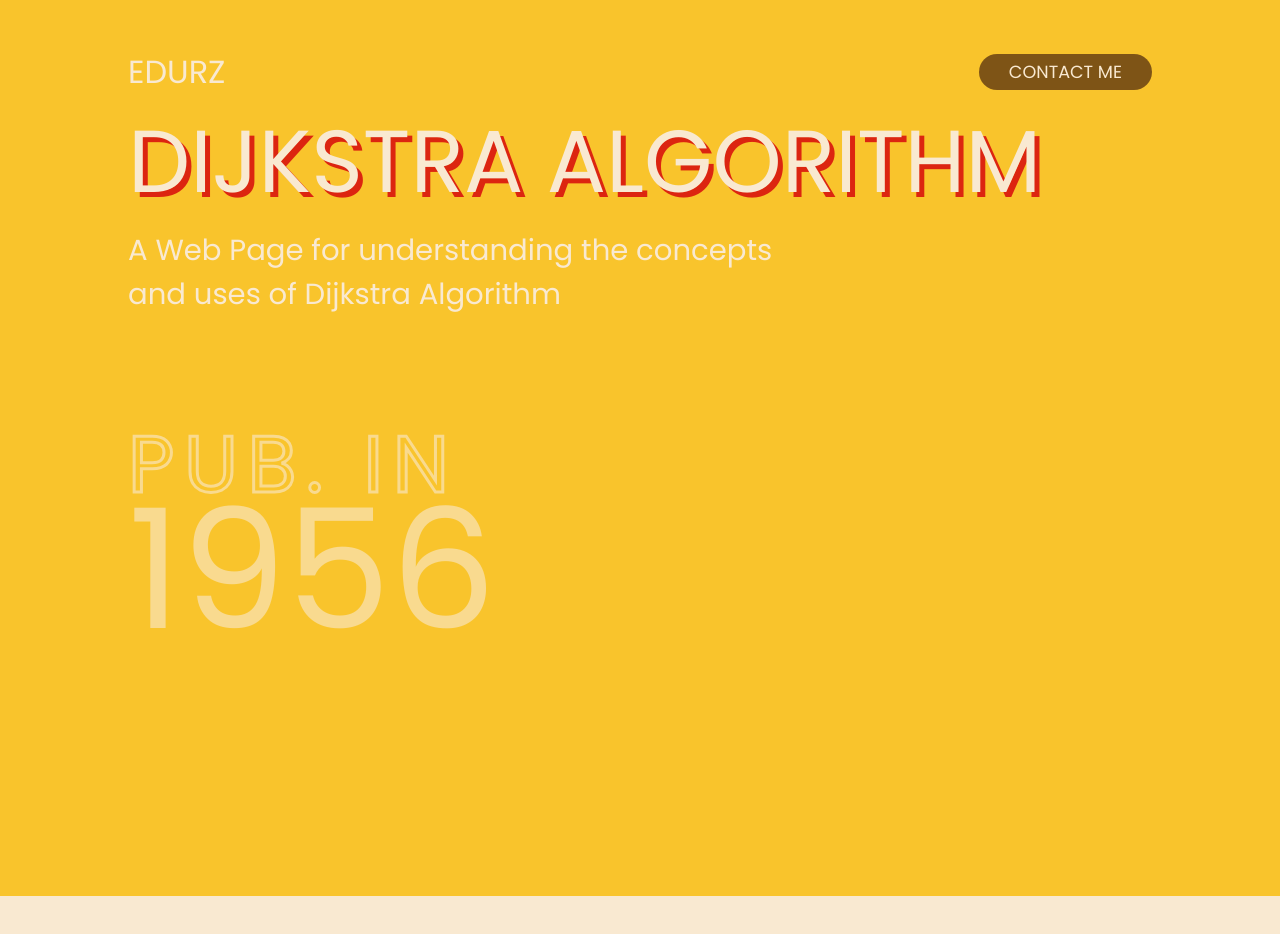
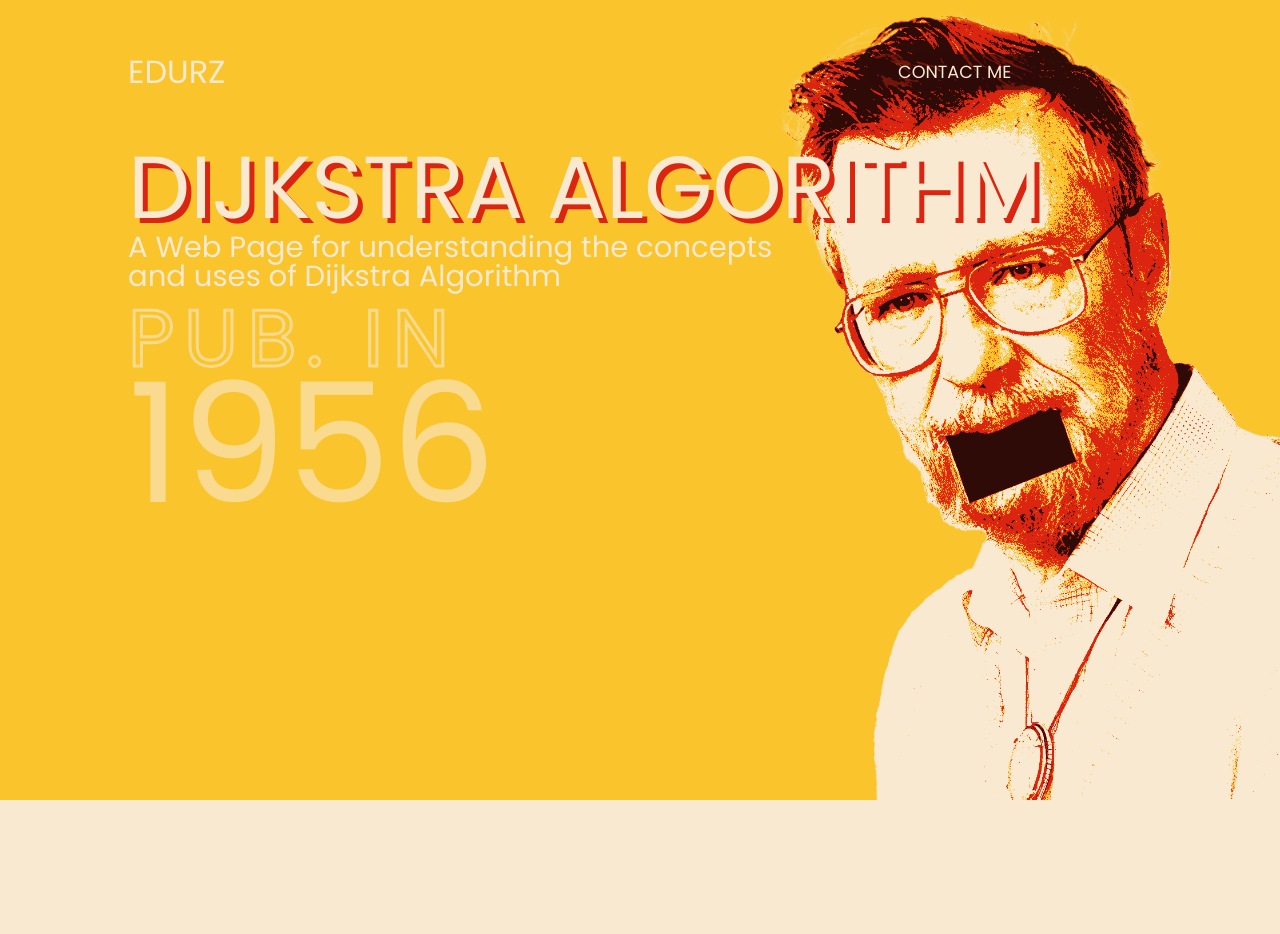
Before and after one commit to Edurz135/no-dijkstra, a React (Create React App) app: page / in a window 1280 px wide. Shown: the top 934 px of the page. Built offline with nearby package versions, Linux system fonts and the light colour scheme; a web font is replaced by a local one.

Commit message:
home-sec better

```diff
--- a/src/App.css
+++ b/src/App.css
@@ -1,6 +1,8 @@
 * {
   margin: 0;
   padding: 0;
+  top: 0;
+  left: 0;
   box-sizing: content-box;
   font-family: Bayon, Poppins;
 }
@@ -19,26 +21,37 @@
 
 .sec-container {
   min-height: 100vh;
+  position: relative;
 }
 
 .home-sec {
+  min-height: 100vh;
   background-color: var(--primary);
-  padding: 3rem 8rem;
+  position: relative;
 }
 
-.home-nav {
+.home-sec .content-layer {
+  padding: 3rem 8rem;
+  position: absolute;
+  z-index: 1;
+  width: fill-available;
+  height: fill-available;
+}
+
+.home-sec .content-layer .nav {
   display: flex;
   width: 100%;
   justify-content: space-between;
   align-items: center;
+  z-index: 1;
 }
 
-.home-nav .logo {
+.home-sec .content-layer .nav .logo {
   color: var(--on-primary);
   font-size: 2rem;
 }
 
-.home-nav .contact-btn {
+.home-sec .content-layer .nav .contact-btn {
   color: var(--on-primary);
   background-color: var(--on-secondary-60);
   font-size: 1.1rem;
@@ -46,24 +59,41 @@
   border-radius: 3rem;
 }
 
-.home-content {
+.home-sec .content-layer .body {
+  padding-top: 3rem;
+  display: flex;
+  flex-direction: column;
+  justify-content: space-between;
+  width: 100%;
+  height: 80%;
+}
+
+.home-sec .content-layer .body .header {
+  display: flex;
+  flex-direction: column;
+  /* background-color: red; */
+}
+
+.home-sec .content-layer .body .header .title {
+  font-size: 5.5rem;
+  line-height: 5.5rem;
+  color: var(--on-primary);
+  text-shadow: 5px 5px var(--secondary);
+}
+
+.home-sec .content-layer .body .header .description {
+  font-family: Poppins;
+  font-size: 1.82rem;
+  line-height: 1.82rem;
+  color: var(--on-primary);
+}
+
+.home-sec .content-layer .body .footer {
   display: flex;
   flex-direction: column;
 }
 
-.home-content .title {
-  font-size: 5.5rem;
-  color: var(--on-primary);
-  text-shadow: 5px 5px var(--secondary);
-}
-
-.home-content .description {
-  font-family: Poppins;
-  font-size: 1.82rem;
-  color: var(--on-primary);
-}
-
-.home-content .a {
+.home-sec .content-layer .body .footer .a {
   font-size: 5rem;
   line-height: 6rem;
   letter-spacing: 0.6rem;
@@ -72,11 +102,24 @@
   opacity: 0.6;
 }
 
-.home-content .b {
+.home-sec .content-layer .body .footer .b {
   font-size: 10.4rem;
   line-height: 7.2rem;
   color: var(--on-primary);
   opacity: 0.6;
+}
+
+.home-sec .bg-layer {
+  display: flex;
+  justify-content: flex-end;
+  height: 100%;
+  width: 100%;
+  position: absolute;
+  z-index: 0;
+}
+
+.home-sec .bg-layer img {
+  height: 100%;
 }
 
 .description-sec {
--- a/src/App.js
+++ b/src/App.js
@@ -2,37 +2,37 @@ import React from "react";
 import "./App.css";
 // import { useTranslation } from 'react-i18next'
 // import LanguageSelector from "./Components/LanguageSelector/LanguageSelector";
-
 function App() {
   // const { translate } = useTranslation();
   return (
     <div>
       <div className="sec-container home-sec">
-        <div className="home-nav">
+        <div className="content-layer">
+          <div className="nav">
             <span className="logo">EDURZ</span>
             <span className="contact-btn">CONTACT ME</span>
           </div>
-        <div className="home-content">
+          <div className="body">
+            <div className="header">
               <span className="title">DIJKSTRA ALGORITHM</span>
-          <span className="description">A Web Page for understanding the concepts</span>
+              <span className="description">
+                A Web Page for understanding the concepts
+              </span>
               <span className="description">and uses of Dijkstra Algorithm</span>
-          <br/>
-          <br/>
-          <br/>
-          <br/>
+            </div>
+            <div className="footer">
               <span className="a">PUB. IN</span>
               <span className="b">1956</span>
             </div>
           </div>
-      <div className="sec-container description-sec">
-
         </div>
-      <div className="sec-container algorithm-sec">
-
+        <div className="bg-layer">
+          <img src="/EdgerPortraitWithoutMouth.png" />
         </div>
-      <div className="sec-container about-sec">
-
       </div>
+      <div className="sec-container description-sec"></div>
+      <div className="sec-container algorithm-sec"></div>
+      <div className="sec-container about-sec"></div>
     </div>
   );
 }
```
Lines whose indentation alone changed are shown as unchanged.
